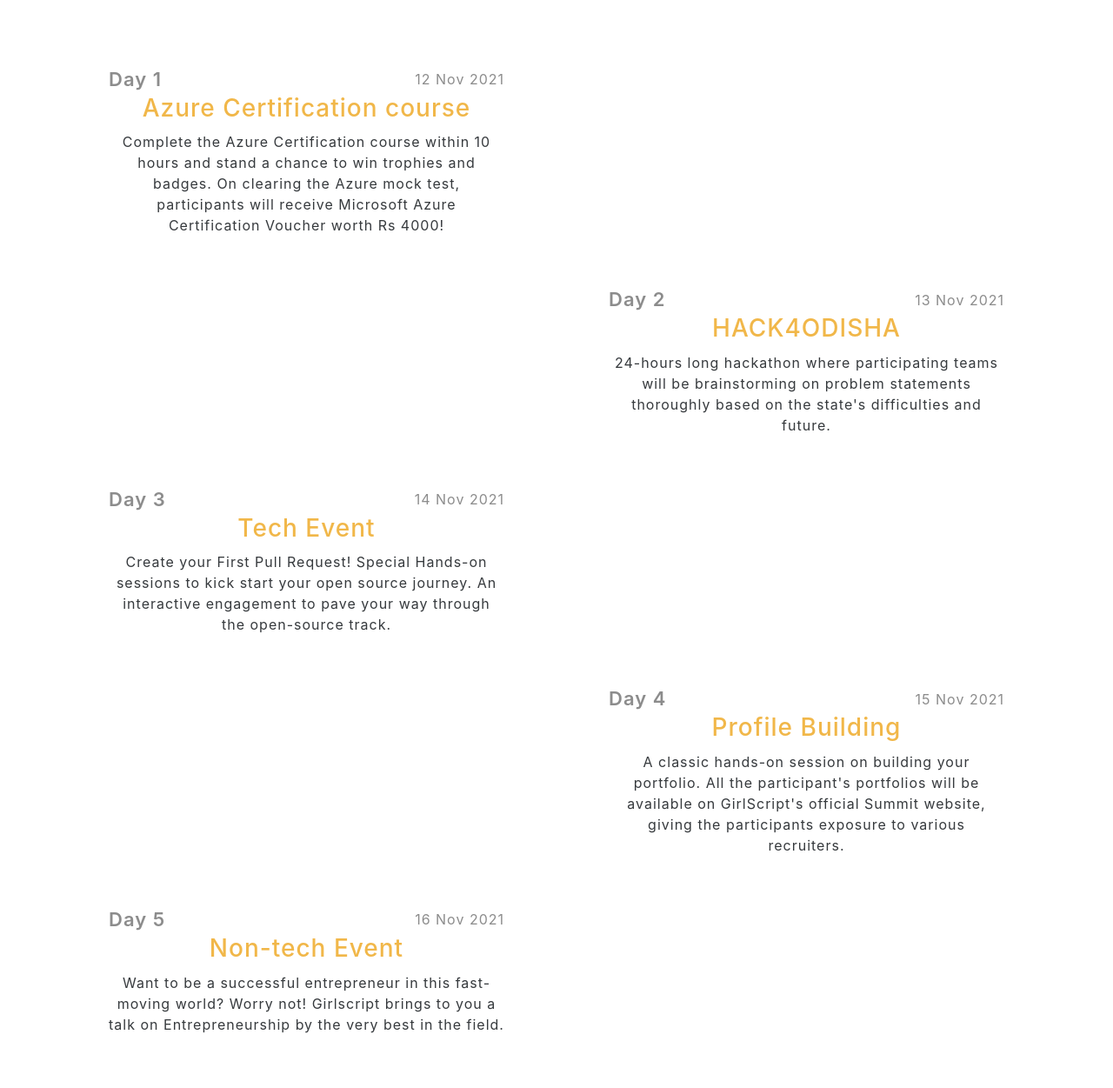
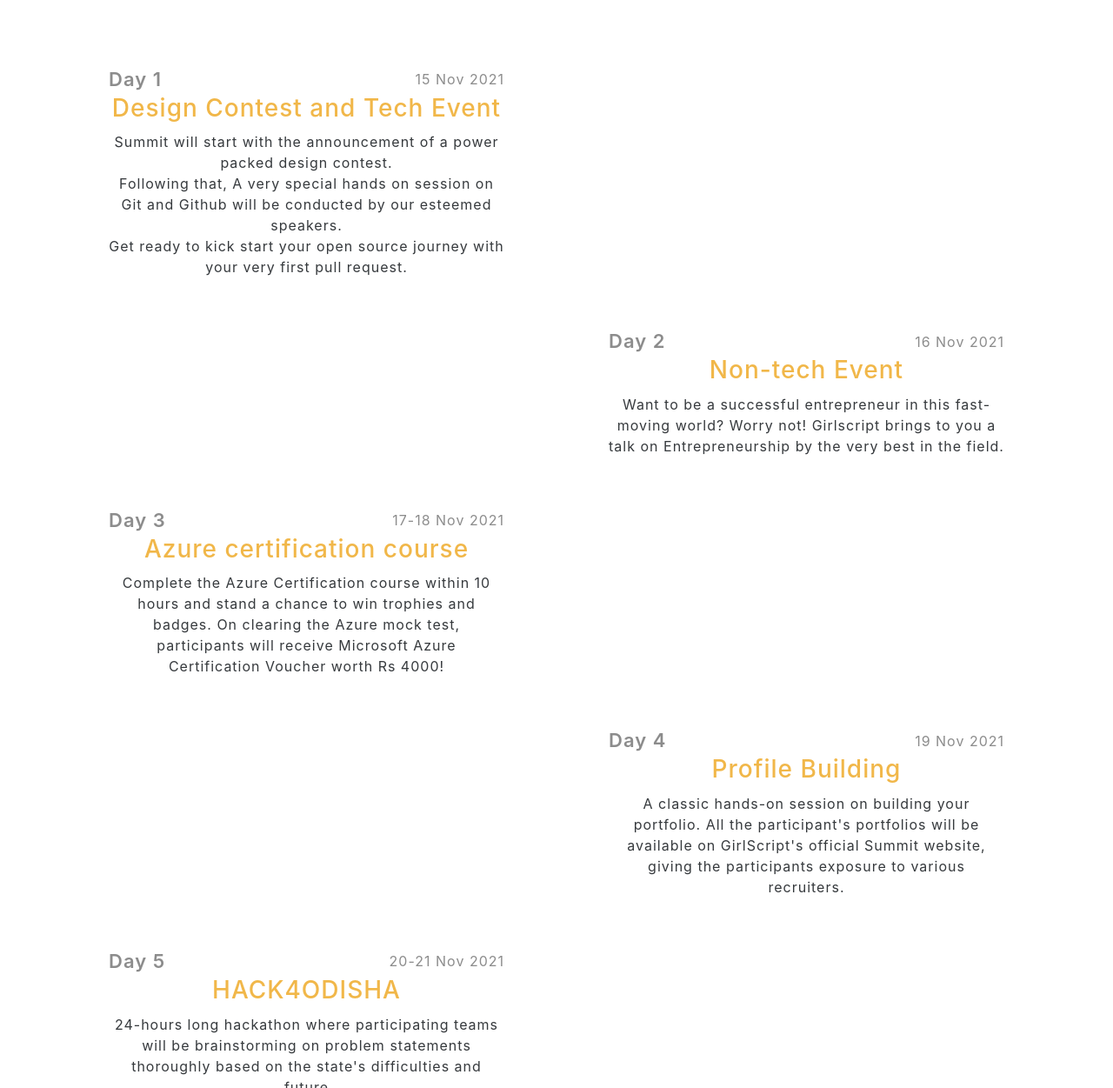
Before and after one commit to SAHU-01/Girlscript-Odisha-Summit, a website with bundled scripts: page index.html in a window 1280 px wide. Shown: the part 1549-2800 px from the top of the page at 87% size. Built offline with nearby package versions, Linux system fonts and the light colour scheme; files whose address does not match are found by name.

Commit message:
Update index.html

```diff
--- a/index.html
+++ b/index.html
@@ -91,13 +91,13 @@
 				<br><br>
 				<h3 class="orange mx-auto mt-2 mb-1 sub-heading" style="width: 100%;">15<sup>th</sup> November 2021 -
 					21<sup>st</sup> November 2021</h3>
-				<h3 class="white mx-auto mt-2 mb-3 sub-heading" style="width: 100%;">Stay tuned</h3>
+				<!-- <h3 class="white mx-auto mt-2 mb-3 sub-heading" style="width: 100%;">Stay tuned</h3> -->
 				<!-- <div id="button-box">
 						<a href="#" class="btn btn-primary js-scroll-trigger" style="z-index: 1; position: relative;">Coming Soon!</a>
 					</div> -->
 				<!-- <h3 class="title-text sub-heading diagonal-text orange"
 					style="font-size: 4rem; padding-bottom: 10px; padding-top: 10px;">COMING SOON!</h3> -->
-					<button type="button" class="btn btn-primary" data-bs-toggle="modal" data-bs-target="#exampleModal">
+					<button type="button" class="btn btn-primary" data-bs-toggle="modal" data-bs-target="#exampleModal" style="margin-top: 2em;">
 						Register
 					  </button>
 				<div id="countdown">
@@ -130,11 +130,6 @@
 	  </div>
 
 	<!-- banner end -->
-
-
-	<!-- <script>
-	//
-	</script> -->
 
 	<section class="text-center">
 
@@ -207,17 +202,15 @@
 						<i class="icon fas fa-home"></i>
 						<div class="details">
 							<span class="title">Day 1</span>
-							<span style="color: grey;">12 Nov 2021</span>
+							<span style="color: grey;">15 Nov 2021</span>
 						</div>
-						<h3 class="orange">Azure Certification course</h3>
-						<p>Complete the Azure Certification course within 10 hours and stand a chance to win trophies
-							and badges.
-							On clearing the Azure mock test, participants will receive Microsoft Azure Certification
-							Voucher worth Rs 4000!</p>
-						<!-- <div class="bottom">
-							<a href="#">Read more</a>
-							<i>- Someone famous</i>
-						</div> -->
+						<h3 class="orange">Design Contest and Tech Event</h3>
+						<p>Summit will start with the announcement of a power packed design contest. <br>
+							Following that, A very special hands on session on Git and Github will be conducted by our esteemed speakers.
+							<br> Get ready to kick start your open source journey with your very first pull request.
+
+						</p>
+
 					</section>
 				</div>
 				<div class="row row-2">
@@ -225,10 +218,11 @@
 						<i class="icon fas fa-star"></i>
 						<div class="details">
 							<span class="title">Day 2</span>
-							<span style="color: grey;">13 Nov 2021</span> </div>
-						<h3><a href="sponsors.html" class="orange">HACK4ODISHA</a></h3>
-						<p>24-hours long hackathon where participating teams will be brainstorming on problem statements
-							thoroughly based on the state's difficulties and future.</p>
+							<span style="color: grey;">16 Nov 2021</span> </div>
+							<h3 class="orange">Non-tech Event</h3>
+						<p>
+							Want to be a successful entrepreneur in this fast-moving world? Worry not!
+							Girlscript brings to you a talk on Entrepreneurship by the very best in the field.</p>
 						<!-- <div class="bottom">
 							<a href="#">Read more</a>
 							<i>- Someone famous</i>
@@ -240,12 +234,11 @@
 						<i class="icon fas fa-rocket"></i>
 						<div class="details">
 							<span class="title">Day 3</span>
-							<span style="color: grey;">14 Nov 2021</span> </div>
-						<h3 class="orange">Tech Event</h3>
+							<span style="color: grey;">17-18 Nov 2021</span> </div>
+						<h3 class="orange">Azure certification course</h3>
 
-						<p>Create your First Pull Request!
-							Special Hands-on sessions to kick start your open source journey.
-							An interactive engagement to pave your way through the open-source track.</p>
+						<p>Complete the Azure Certification course within 10 hours and stand a chance to win trophies and badges.
+							On clearing the Azure mock test, participants will receive Microsoft Azure Certification Voucher worth Rs 4000!</p>
 
 					</section>
 				</div>
@@ -254,7 +247,7 @@
 						<i class="icon fas fa-globe"></i>
 						<div class="details">
 							<span class="title">Day 4</span>
-							<span style="color: grey;">15 Nov 2021</span> </div>
+							<span style="color: grey;">19 Nov 2021</span> </div>
 						<h3 class="orange">Profile Building</h3>
 
 						<p>A classic hands-on session on building your portfolio.
@@ -267,11 +260,15 @@
 						<i class="icon fas fa-paper-plane"></i>
 						<div class="details">
 							<span class="title">Day 5</span>
-							<span style="color: grey;">16 Nov 2021</span> </div>
-						<h3 class="orange">Non-tech Event</h3>
+							<span style="color: grey;">20-21 Nov 2021</span> </div>
+						<h3><a href="sponsors.html" class="orange">HACK4ODISHA</a></h3>
 
-						<p>Want to be a successful entrepreneur in this fast-moving world? Worry not!
-							Girlscript brings to you a talk on Entrepreneurship by the very best in the field.</p>
+
+						<p>
+							24-hours long hackathon where participating
+							 teams will be brainstorming on problem statements
+							  thoroughly based on the state's difficulties and future
+						</p>
 					</section>
 				</div>
 				<div class="row row-2">
@@ -279,12 +276,12 @@
 						<i class="icon fas fa-map-marker-alt"></i>
 						<div class="details">
 							<span class="title">Day 6</span>
-							<span style="color: grey;">17 Nov 2021</span> </div>
-						<h3 class="orange">Design Contest</h3>
+							<span style="color: grey;">21 Nov 2021</span> </div>
+						<h3 class="orange">Ending ceremony</h3>
 
-						<p>A fun and exciting ending with
-							a power-packed Design Contest.
-							Put forward your out-of-the-box ideas and get a chance to win cash prizes worth Rs 2000.</p>
+						<p>The summit will be concluded with the long awaited ending ceremony where a
+							 special performance is organised, and the winners of hackathon,
+							 design contest and portfolio building workshop will be announced</p>
 					</section>
 				</div>
 			</div>
```
